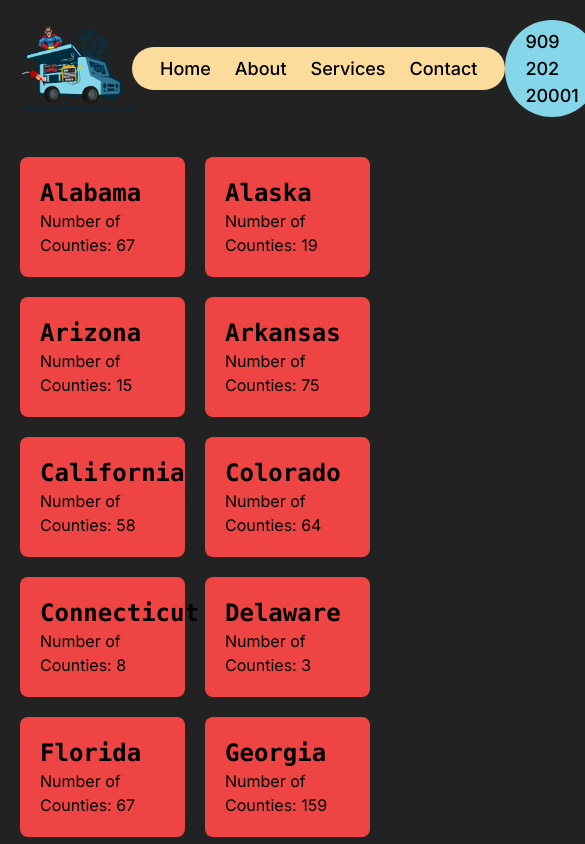
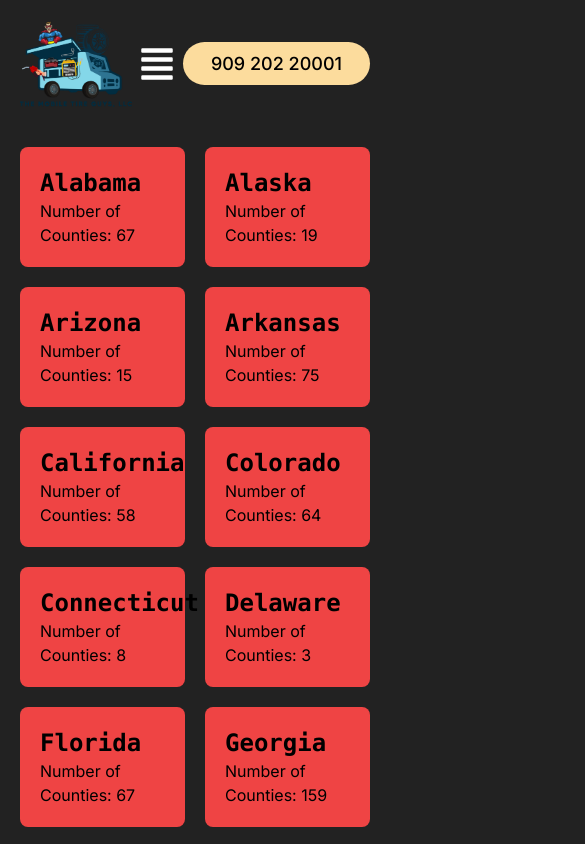
Before and after one commit to MansabHashim/mobile-tyre-guys, a Next.js app: page /states in a window 390 px wide. Shown: the top 844 px of the page, 585 px wide, since content can reach past the window. Built offline with nearby package versions, Linux system fonts and the light colour scheme.

Commit message:
header done

```diff
--- a/app/globals.css
+++ b/app/globals.css
@@ -2,10 +2,17 @@
 @tailwind components;
 @tailwind utilities;
 
+:root {
+  --primary: #fcdc9d;
+  --secondary: #84d6e8;
+  --lighter: #ffffff;
+  --darker: #222;
+}
+
 
 body{
- background-color: #222;
- color: whi;
+ background-color:var(--darker);
+ color: whit;
 }
 
 a{
@@ -14,5 +21,5 @@ a{
 }
 
 a:hover{
-  color :#fcdc9d ;
+  color :var(--secondary);
 }
--- a/app/page.js
+++ b/app/page.js
@@ -1,12 +1,14 @@
 import React from 'react'
 import Home from '@/components/Home'
 import Navbar from '@/components/ui/Navbar'
+import Hero from '@/components/ui/Hero'
 
 
 const page = () => {
   return (
     <div>
       {/* <Navbar/> */}
+      <Hero/>
       <h1>All states of US</h1>
       <Home/>
     </div>
--- /dev/null
+++ b/components/ui/Hero.jsx
@@ -0,0 +1,14 @@
+import React from 'react'
+
+const Hero = () => {
+
+  return (
+    <div>
+        <div>
+
+        </div>
+    </div>
+  )
+}
+
+export default Hero
--- a/components/ui/Navbar.jsx
+++ b/components/ui/Navbar.jsx
@@ -1,18 +1,37 @@
+'use client'
 import React from 'react'
 import Image from 'next/image'
 import Link from 'next/link'
+import { useState } from 'react'
+import { FaAlignJustify } from "react-icons/fa";
+
 
 const Navbar = () => {
+
+  const [menu, setmenu] = useState(false)
+
   return (
-    <div className='flex justify-evenly p-5 items-center text-whit'>
+    <div>
+      <div className='flex justify-between md:justify-evenly p-5 items-center text-whit'>
         <img className='w-28' src='/logo.png' alt="Logo" />
-        <ul className='flex gap-6 bg-[#fcdc9d] rounded-full px-7 py-2' >
+        <ul className='md:flex hidden gap-6 border-primary border-2 text-lighter rounded-full px-7 py-2' >
            <Link href='/'>    <li>Home</li>    </Link>
            <Link href='/about'>    <li>About</li>    </Link>
            <Link href='/services'>    <li>Services</li>    </Link>
            <Link href='/contact'>    <li>Contact</li>    </Link>
         </ul>
-        <div className='bg-[#84d6e8] rounded-full px-5 py-2'> <a href="">909 202 20001</a></div>
+       <div onClick={()=>setmenu(!menu) } className='md:hidden text-lighter cursor-pointer text-4xl'> <FaAlignJustify />
+       </div>
+        <div className='bg-primary rounded-full px-7 py-2'> <a href="">909 202 20001</a></div>
+    </div>
+    <div className='md:hidden'>
+    {menu && <ul className='flex flex-wrap  justify-center items-center  gap-6 bg-primary rounded-full px-7 py-2' >
+           <Link href='/'>    <li>Home</li>    </Link>
+           <Link href='/about'>    <li>About</li>    </Link>
+           <Link href='/services'>    <li>Services</li>    </Link>
+           <Link href='/contact'>    <li>Contact</li>    </Link>
+        </ul>}
+    </div>
     </div>
   )
 }
--- a/tailwind.config.js
+++ b/tailwind.config.js
@@ -12,6 +12,13 @@ module.exports = {
         "gradient-conic":
           "conic-gradient(from 180deg at 50% 50%, var(--tw-gradient-stops))",
       },
+      colors: {
+        "primary": "var(--primary)",
+        "secondary": "var(--secondary)",
+        "lighter": "var(--lighter)",
+        "darker": "var(--darker)",
+
+      },
     },
   },
   plugins: [],
```
